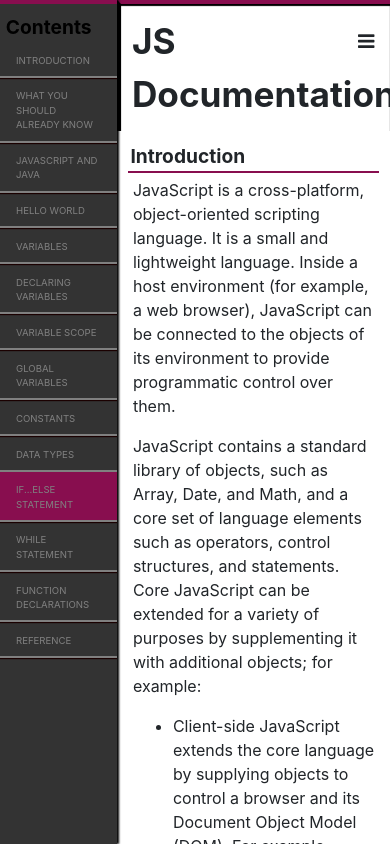
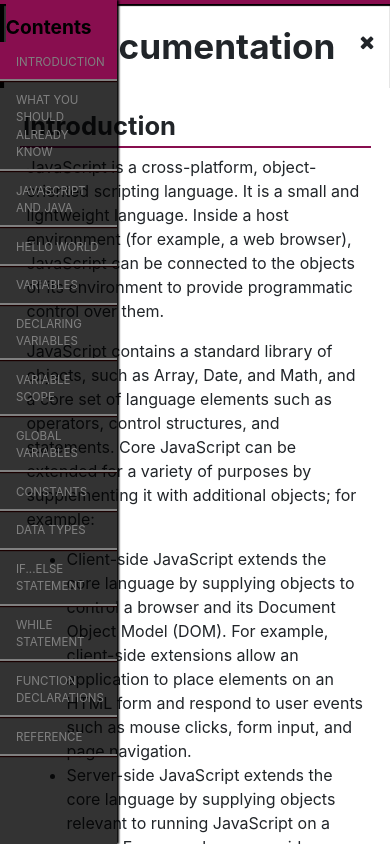
Before and after one commit to 1XWebbyX1/documentation-page, a plain HTML site: page index.html in a window 390 px wide. Both pictures are taken after a click on the icon 366 px from the left and 42 px from the top of the page. Shown: the top 844 px of the page. Drawn offline with nearby package versions, Linux system fonts and the light colour scheme.

Commit message:
updating media query

```diff
--- a/js/index.js
+++ b/js/index.js
@@ -356,19 +356,20 @@ var App = function (_React$Component3) {_inherits(App, _React$Component3);
 
     {
       //for smaller screens----------------------------------------
+      $('#menu').toggleClass('fa-bars');
+      $('#menu').toggleClass('fa-times'); //toggle between menu and close icon
+
+      //animation
+      $('#menu').addClass('rotate');
+      setTimeout(function () {$('#menu').removeClass('rotate');}, 500);
       //check if menu is in display or hidden---------------------
       this.setState({
         display: !this.state.display });
 
-      console.log(this.state.display);
       if (this.state.display) {
-        $('#main-doc').css('width', '70%'); //adjust doc and menu width
         $('#navbar').css('width', '30%');
-        $('#main-doc').css('margin-left', '30%'); //move doc from left
       } else {
-        $('#main-doc').css('width', '100%');
         $('#navbar').css('width', '0%'); //hide the menu
-        $('#main-doc').css('margin-left', '0');
       }
     } }, { key: 'render', value: function render()
 
@@ -404,7 +405,7 @@ $(window).on('scroll', function () {
 
   //to check which section is in view-----------------------------
   section.each(function () {
-    var top = $(this).offset().top - 100,
+    var top = $(this).offset().top - 400,
     bottom = top + $(this).outerHeight();
 
     if (cur_pos >= top && cur_pos <= bottom) {
@@ -424,7 +425,7 @@ nav.find('a').on('click', function () {
   id = $this.attr('href');
 
   $('html, body').animate({
-    scrollTop: $(id).offset().top },
+    scrollTop: $(id).offset().top - 200 },
   500);
 
   return false;
--- a/scss/style.scss
+++ b/scss/style.scss
@@ -1,11 +1,11 @@
 
 $color: white;
-$shadow: #9FA8DA;
+$primary: #880E4F;
 
 //font sizes------------------------------
 $lg: 2em;
 $md: 1.2em;
-$sm: 0.5em;
+$sm: 0.6em;
 //----------------------------------------
 
 body{
@@ -20,6 +20,8 @@ body{
   right: 0;
   padding: 4%;
   font-size: $md;
+  opacity: 1;
+  transition: all 500ms ease;
 }
 
 //NAVBAR STYLES__________________________________
@@ -28,7 +30,7 @@ body{
   width: 20%;
   height: 100%;
   background: lighten(#000, 20%);
-  border-top: 4px solid #880E4F;
+  border-top: 4px solid $primary;
  box-shadow: 2px 0 2px black;
   overflow-y: scroll;
 
@@ -52,12 +54,12 @@ body{
         padding-top: 4%;
         font-size: $md;
         &:hover {
-          color: #880E4F;
+          color: $primary;
         }
       }
     }
     a.active{
-        background: #880E4F;
+        background: $primary;
         color: white;
       }
   }
@@ -75,7 +77,7 @@ body{
  > header{
     font-size: 2.5em;
     padding: 4%;
-    border-top: 4px solid #880E4F;
+    border-top: 4px solid $primary;
     border-left: 4px solid black;
     box-shadow: 0px 2px 1px rgba(0, 0, 0, 1) inset;
   }
@@ -83,7 +85,7 @@ body{
   section{
     margin: 4%;
     >header{
-      border-bottom: 2px solid #880E4F;
+      border-bottom: 2px solid $primary;
       font-size: $lg;
       font-weight: bold;
       padding-left: 1%;
@@ -107,12 +109,20 @@ body{
 }
 
 
+.rotate{
+  transform:rotate(180deg);
+  opacity: 0;
+  transition: all 500ms ease;
+}
+
 
 @media only screen and (max-width: 768px) {
   body #navbar{
     width: 0%;
+    background: rgba(0, 0, 0, 0.8);
     header{
       font-size: $md;
+      background: $primary;
     }
     a{
       font-size: $sm;
@@ -127,8 +137,9 @@ body{
     }
 
     section{
+      margin: 5%;
       header{
-        font-size: $md;
+        font-size: 1.6em;
       }
     }
   }
```
Also changed, not shown: css/style.css, 6 other files.
